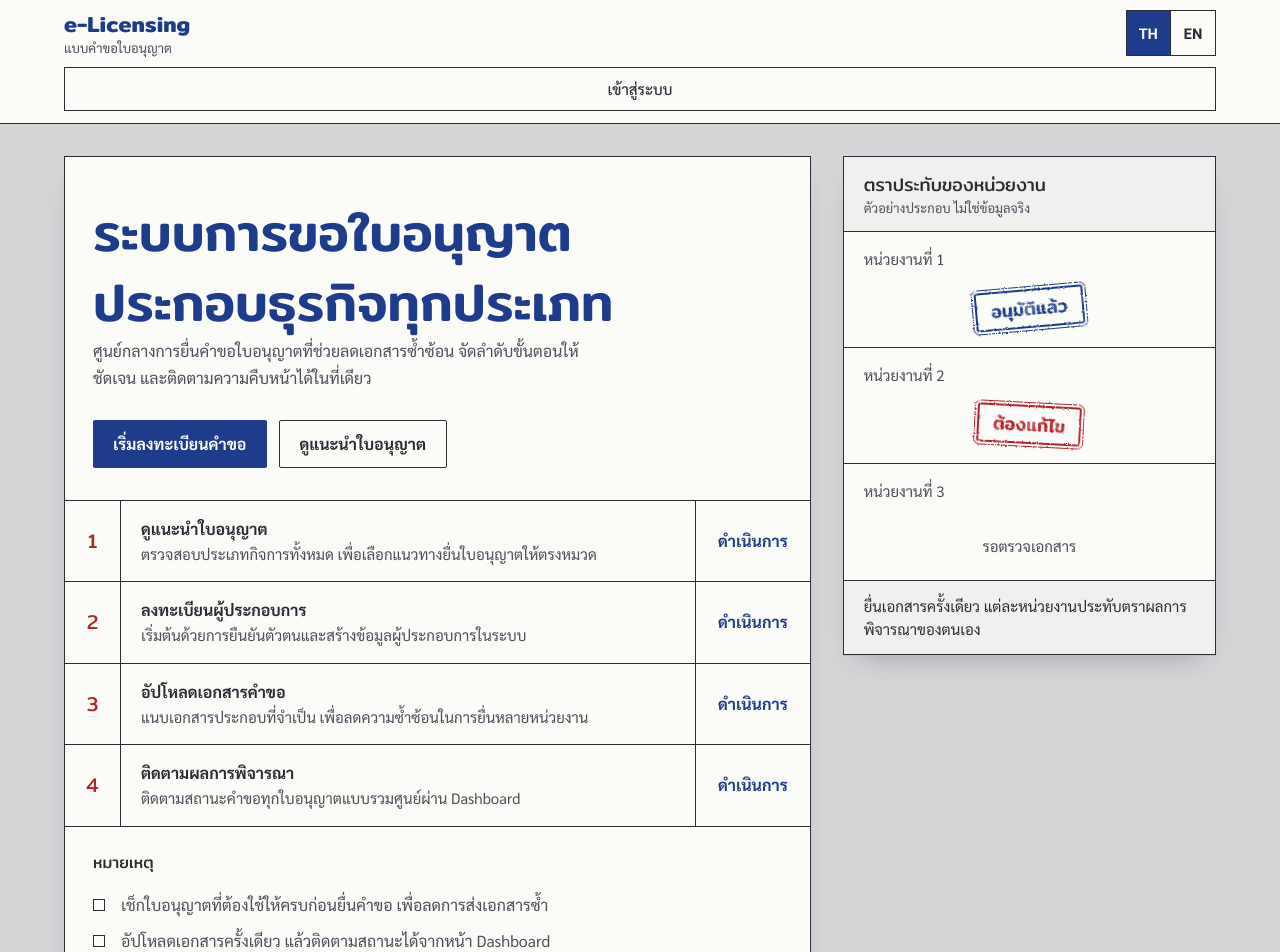
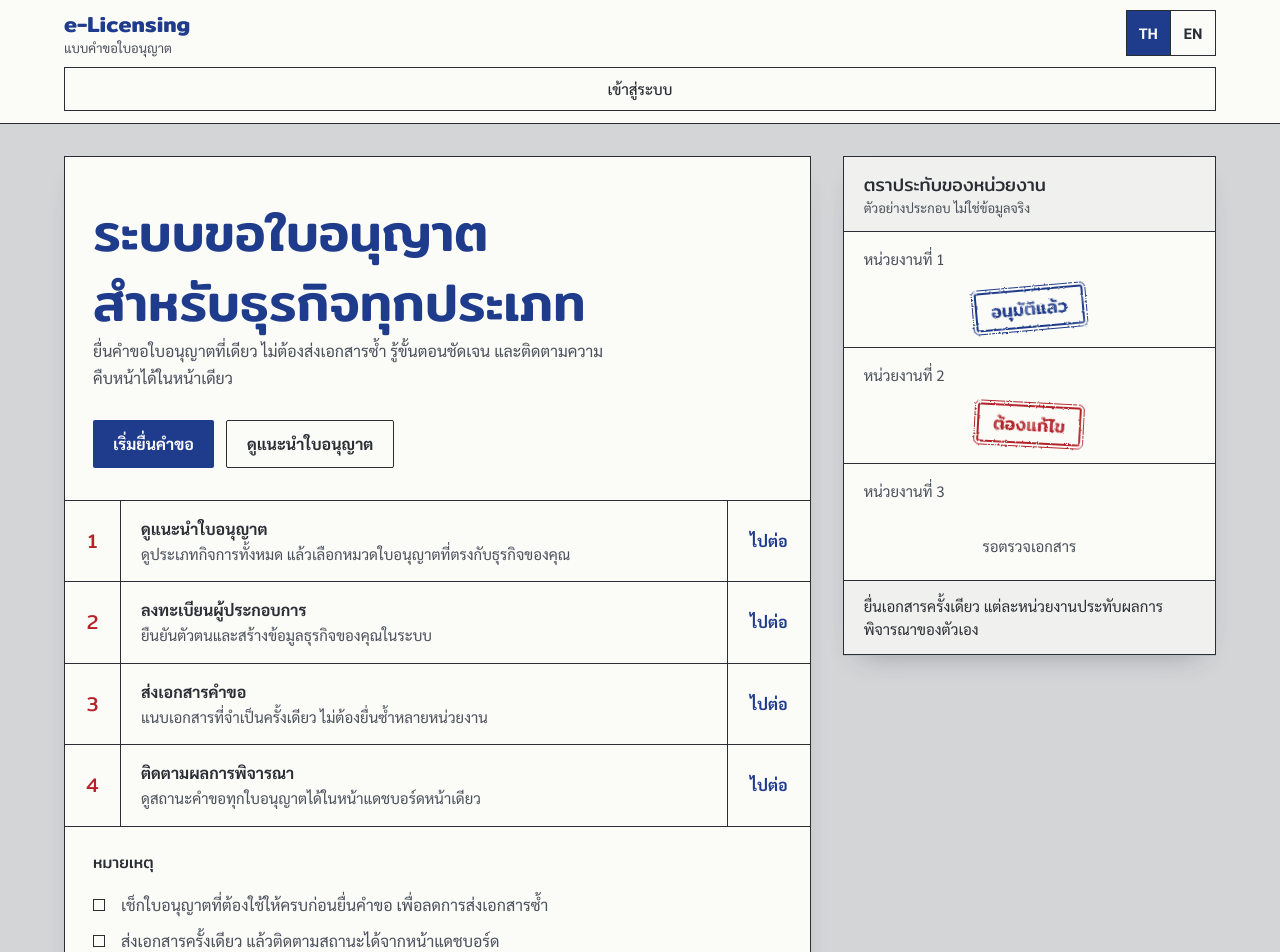
Before and after one commit to mickey-cooo/e-license-frontend, a Next.js app: page /home in a window 1280 px wide. Shown: the top 952 px of the page. Built offline with nearby package versions, Linux system fonts and the light colour scheme; no server answers.

Commit message:
feat: translate landing page

```diff
--- a/src/app/home/page.tsx
+++ b/src/app/home/page.tsx
@@ -1,69 +1,44 @@
 "use client";
 
 import Link from "next/link";
+import { useTranslations } from "next-intl";
 import { Button, Typography } from "@mui/material";
 import { Stamp } from "../components/stamp";
 import styles from "./page.module.scss";
 
 const steps = [
-  {
-    label: "ดูแนะนำใบอนุญาต",
-    description: "ตรวจสอบประเภทกิจการทั้งหมด เพื่อเลือกแนวทางยื่นใบอนุญาตให้ตรงหมวด",
-    href: "/home/license",
-  },
-  {
-    label: "ลงทะเบียนผู้ประกอบการ",
-    description: "เริ่มต้นด้วยการยืนยันตัวตนและสร้างข้อมูลผู้ประกอบการในระบบ",
-    href: "/home/merchant",
-  },
-  {
-    label: "อัปโหลดเอกสารคำขอ",
-    description:
-      "แนบเอกสารประกอบที่จำเป็น เพื่อลดความซ้ำซ้อนในการยื่นหลายหน่วยงาน",
-    href: "/home/document",
-  },
-  {
-    label: "ติดตามผลการพิจารณา",
-    description: "ติดตามสถานะคำขอทุกใบอนุญาตแบบรวมศูนย์ผ่าน Dashboard",
-    href: "/home/tracker",
-  },
+  { key: "step1", href: "/home/license" },
+  { key: "step2", href: "/home/merchant" },
+  { key: "step3", href: "/home/document" },
+  { key: "step4", href: "/home/tracker" },
 ] as const;
 
-const notes = [
-  "เช็กใบอนุญาตที่ต้องใช้ให้ครบก่อนยื่นคำขอ เพื่อลดการส่งเอกสารซ้ำ",
-  "อัปโหลดเอกสารครั้งเดียว แล้วติดตามสถานะได้จากหน้า Dashboard",
-  "หากบางขั้นตอนยังต้องใช้เอกสารจริง ระบบจะแจ้งขั้นตอนต่อไปให้ชัดเจน",
-  "ต้องการความช่วยเหลือ สามารถเริ่มจากเมนูลงทะเบียนและทำตามลำดับทีละขั้น",
-] as const;
+const notes = ["note1", "note2", "note3", "note4"] as const;
 
 export default function HomePage() {
+  const t = useTranslations("Home");
+  const status = useTranslations("Status");
+
   return (
     <main className={styles.page}>
       <div className={styles.container}>
         <div className={styles.layout}>
           <article className={styles.sheet}>
             <div className={styles.strike} aria-hidden="true">
-              <Stamp label="อนุมัติแล้ว" tone="blue" tilt={-9} delayMs={400} large />
+              <Stamp label={status("approved")} tone="blue" tilt={-9} delayMs={400} large />
             </div>
 
             <div className={styles.body}>
               <Typography variant="h1" component="h1" className={styles.title}>
-                ระบบการขอใบอนุญาตประกอบธุรกิจทุกประเภท
+                {t("title")}
               </Typography>
-              <Typography className={styles.lead}>
-                ศูนย์กลางการยื่นคำขอใบอนุญาตที่ช่วยลดเอกสารซ้ำซ้อน
-                จัดลำดับขั้นตอนให้ชัดเจน และติดตามความคืบหน้าได้ในที่เดียว
-              </Typography>
+              <Typography className={styles.lead}>{t("lead")}</Typography>
               <div className={styles.actions}>
-                <Button
-                  component={Link}
-                  href="/home/merchant"
-                  variant="contained"
-                >
-                  เริ่มลงทะเบียนคำขอ
+                <Button component={Link} href="/home/merchant" variant="contained">
+                  {t("start")}
                 </Button>
                 <Button component={Link} href="/home/license" variant="outlined">
-                  ดูแนะนำใบอนุญาต
+                  {t("viewGuide")}
                 </Button>
               </div>
             </div>
@@ -73,54 +48,52 @@ export default function HomePage() {
                 <li key={step.href} className={styles.step}>
                   <span className={styles.stepNo}>{index + 1}</span>
                   <div className={styles.stepText}>
-                    <div className={styles.stepLabel}>{step.label}</div>
-                    <div className={styles.stepDesc}>{step.description}</div>
+                    <div className={styles.stepLabel}>{t(`${step.key}Label`)}</div>
+                    <div className={styles.stepDesc}>{t(`${step.key}Desc`)}</div>
                   </div>
                   <Link href={step.href} className={styles.stepLink}>
-                    ดำเนินการ
+                    {t("proceed")}
                   </Link>
                 </li>
               ))}
             </ol>
 
             <div className={styles.notes}>
-              <h2 className={styles.notesTitle}>หมายเหตุ</h2>
+              <h2 className={styles.notesTitle}>{t("notesTitle")}</h2>
               <ul className={styles.notesList}>
                 {notes.map((note) => (
                   <li key={note} className={styles.note}>
-                    {note}
+                    {t(note)}
                   </li>
                 ))}
               </ul>
             </div>
           </article>
 
-          <aside className={styles.slots} aria-label="ตัวอย่างการประทับตรา">
+          <aside className={styles.slots} aria-label={t("stampsAria")}>
             <div className={styles.slotsHead}>
-              <h2 className={styles.slotsTitle}>ตราประทับของหน่วยงาน</h2>
-              <p className={styles.slotsSample}>ตัวอย่างประกอบ ไม่ใช่ข้อมูลจริง</p>
+              <h2 className={styles.slotsTitle}>{t("stampsTitle")}</h2>
+              <p className={styles.slotsSample}>{t("stampsSample")}</p>
             </div>
             <div className={styles.slot}>
-              <span className={styles.slotAgency}>หน่วยงานที่ 1</span>
+              <span className={styles.slotAgency}>{t("agency", { n: 1 })}</span>
               <div className={styles.slotMark}>
-                <Stamp label="อนุมัติแล้ว" tone="blue" tilt={-5} />
+                <Stamp label={status("approved")} tone="blue" tilt={-5} />
               </div>
             </div>
             <div className={styles.slot}>
-              <span className={styles.slotAgency}>หน่วยงานที่ 2</span>
+              <span className={styles.slotAgency}>{t("agency", { n: 2 })}</span>
               <div className={styles.slotMark}>
-                <Stamp label="ต้องแก้ไข" tone="red" tilt={3} />
+                <Stamp label={status("needsFix")} tone="red" tilt={3} />
               </div>
             </div>
             <div className={styles.slot}>
-              <span className={styles.slotAgency}>หน่วยงานที่ 3</span>
+              <span className={styles.slotAgency}>{t("agency", { n: 3 })}</span>
               <div className={styles.slotMark}>
-                <span className={styles.slotEmpty}>รอตรวจเอกสาร</span>
+                <span className={styles.slotEmpty}>{status("awaitingReview")}</span>
               </div>
             </div>
-            <p className={styles.slotsFoot}>
-              ยื่นเอกสารครั้งเดียว แต่ละหน่วยงานประทับตราผลการพิจารณาของตนเอง
-            </p>
+            <p className={styles.slotsFoot}>{t("stampsFoot")}</p>
           </aside>
         </div>
       </div>
```
